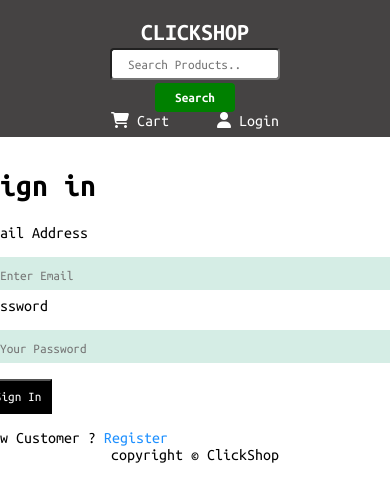
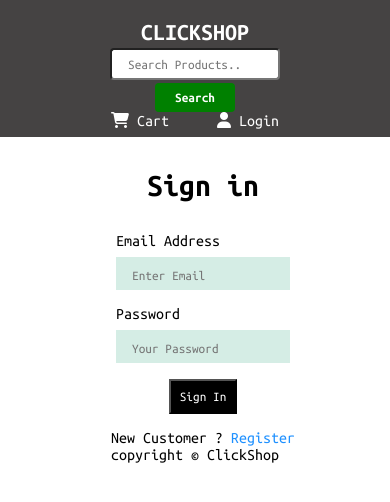
Before and after one commit to ashutosh2712/E-Commerce-App, a React (Vite) app: page /login in a window 390 px wide. Shown: the top 502 px of the page. Built offline with nearby package versions, Linux system fonts and the light colour scheme.

Commit message:
login and signup form css done.

```diff
--- a/src/App.css
+++ b/src/App.css
@@ -110,7 +110,7 @@ a {
   display: block;
 }
 
-.dropdown-content a,
+.dropdown-content > a,
 p {
   color: black;
   padding: 12px 16px;
@@ -118,8 +118,8 @@ p {
   display: block;
 }
 
-.dropdownUser a:hover,
-p:hover, .dropdownAdmin a:hover,
+.dropdownUser > a:hover,
+p:hover, .dropdownAdmin > a:hover,
 p:hover {
   background-color: #ddd;
   cursor: pointer;
@@ -508,8 +508,13 @@ p:hover {
   width: 50vh;
   background-color: var(--color-input);
 }
+.registerInputField{
+  display: flex;
+  flex-direction: column;
+  margin-top: 1rem;
+}
 
-.registerForm label {
+.registerForm > label {
   padding: 0.5rem 0;
 }
 
@@ -565,7 +570,7 @@ p:hover {
   height: 80vh;
 }
 
-.paymentContainer form{
+.paymentContainer > form{
   display: flex;
   flex-direction: column;
   gap: 1rem;
@@ -988,6 +993,14 @@ th {
 
     height: auto;
   }
+  .cartSubtotalContainer{
+    width: 100vw;
+  }
+  .subtotalBtn{
+    display: flex;
+
+    justify-content: center;
+  }
 
   .productPageContainer{
     height: auto;
@@ -1023,4 +1036,17 @@ th {
     width: 100vw;
   }
 
+  .formWrapper{
+    align-items: center;
+   margin-left: 1rem;
+  }
+  .registerForm{
+    align-items: center;
+  }
+
+  .registerInput{
+    width:auto;
+  }
+
+
 }
--- a/src/pages/LoginPage.jsx
+++ b/src/pages/LoginPage.jsx
@@ -35,6 +35,7 @@ const LoginPage = () => {
         {error && <Message className="errorMessage">{error}</Message>}
         {loading && <Loader />}
         <form onSubmit={submitHandler} className="registerForm">
+          <div className="registerInputField">
             <label htmlFor="email">Email Address</label>
             <input
               className="registerInput"
@@ -46,6 +47,9 @@ const LoginPage = () => {
               onChange={(e) => setEmail(e.target.value)}
               placeholder="Enter Email"
             />
+          </div>
+
+          <div className="registerInputField">
             <label htmlFor="password">Password</label>
             <input
               className="registerInput"
@@ -57,6 +61,7 @@ const LoginPage = () => {
               onChange={(e) => setPassword(e.target.value)}
               placeholder="Your Password"
             />
+          </div>
           <button type="submit" className="btn-register">
             Sign In
           </button>
--- a/src/pages/RegisterPage.jsx
+++ b/src/pages/RegisterPage.jsx
@@ -43,6 +43,7 @@ const RegisterPage = () => {
         {error && <Message className="errorMessage">{error}</Message>}
         {loading && <Loader />}
         <form onSubmit={submitHandler} className="registerForm">
+          <div className="registerInputField">
             <label htmlFor="name">Name</label>
             <input
               className="registerInput"
@@ -54,7 +55,9 @@ const RegisterPage = () => {
               onChange={(e) => setName(e.target.value)}
               placeholder="Enter Your name"
             />
+          </div>
 
+          <div className="registerInputField">
             <label htmlFor="email">Email Address</label>
             <input
               className="registerInput"
@@ -66,6 +69,9 @@ const RegisterPage = () => {
               onChange={(e) => setEmail(e.target.value)}
               placeholder="Enter Email"
             />
+          </div>
+
+          <div className="registerInputField">
             <label htmlFor="password">Password</label>
             <input
               className="registerInput"
@@ -77,7 +83,9 @@ const RegisterPage = () => {
               onChange={(e) => setPassword(e.target.value)}
               placeholder="Your Password"
             />
+          </div>
 
+          <div className="registerInputField">
             <label htmlFor="ConfirmPassword">Confirm Password</label>
             <input
               className="registerInput"
@@ -89,6 +97,7 @@ const RegisterPage = () => {
               onChange={(e) => setConfirmPassword(e.target.value)}
               placeholder="Confirm Password"
             />
+          </div>
           <button type="submit" className="btn-register">
             Register
           </button>
```
Lines whose indentation alone changed are shown as unchanged.
